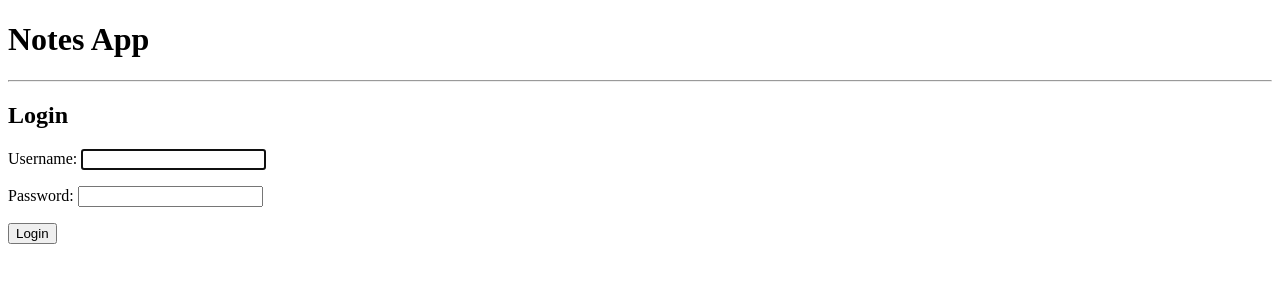
After one commit to Zero-Ace5/django_notes, a Django app: page /login/ in a window 1280 px wide. The commit adds this page. Shown: the top 300 px of the page. Run offline with Django 5.2, Linux system fonts and the light colour scheme.

Commit message:
Added Logout and Login

```diff
--- a/config/settings.py
+++ b/config/settings.py
@@ -116,3 +116,7 @@ USE_TZ = True
 # https://docs.djangoproject.com/en/6.0/howto/static-files/
 
 STATIC_URL = 'static/'
+
+LOGIN_URL = "/login/"
+LOGIN_REDIRECT_URL = "/"
+LOGOUT_REDIRECT_URL = "/login/"
--- a/config/urls.py
+++ b/config/urls.py
@@ -16,8 +16,11 @@ Including another URLconf
 """
 from django.contrib import admin
 from django.urls import path, include
+from django.contrib.auth import views as auth_views
 
 urlpatterns = [
     path("", include("notes.urls")),
     path('admin/', admin.site.urls),
+    path("login/", auth_views.LoginView.as_view(), name="login"),
+    path("logout/", auth_views.LogoutView.as_view(), name="logout"),
 ]
--- a/notes/models.py
+++ b/notes/models.py
@@ -1,9 +1,10 @@
 from django.db import models
-
+from django.contrib.auth.models import User
 # Create your models here.
 
 
 class Note(models.Model):
+    user = models.ForeignKey(User, on_delete=models.CASCADE)
     text = models.CharField(max_length=200)
     created = models.DateTimeField(auto_now_add=True)
 
--- a/templates/base.html
+++ b/templates/base.html
@@ -6,6 +6,15 @@
 </head>
 
 <body>
+    {% if request.user.is_authenticated %}
+    <p>
+        Logged in as: {{ request.user.username }}
+    </p>
+    <form method="post" action="{% url 'logout' %}">
+        {% csrf_token %}
+        <button type="submit">Logout</button>
+    </form>
+    {% endif %}
     <h1>Notes App</h1>
     <hr>
     {% block content %}
--- a/templates/home.html
+++ b/templates/home.html
@@ -26,4 +26,5 @@
     <li>No Notes Yet.</li>
     {% endfor %}
 </ul>
+<p>Logged in as: {{ request.user.username }}</p>
 {% endblock %}
--- /dev/null
+++ b/templates/registration/login.html
@@ -0,0 +1,17 @@
+{% extends "base.html" %}
+
+{% block title %}Login{% endblock %}
+
+{% block content %}
+
+<h2>Login</h2>
+
+<form method="post">
+    {% csrf_token %}
+    {{ form.as_p }}
+    <button type="submit">
+        Login
+    </button>
+</form>
+
+{% endblock %}
```
Also changed, not shown: notes/views.py (+7 -4 lines), db.sqlite3, notes/migrations/0002_note_user.py (added).
